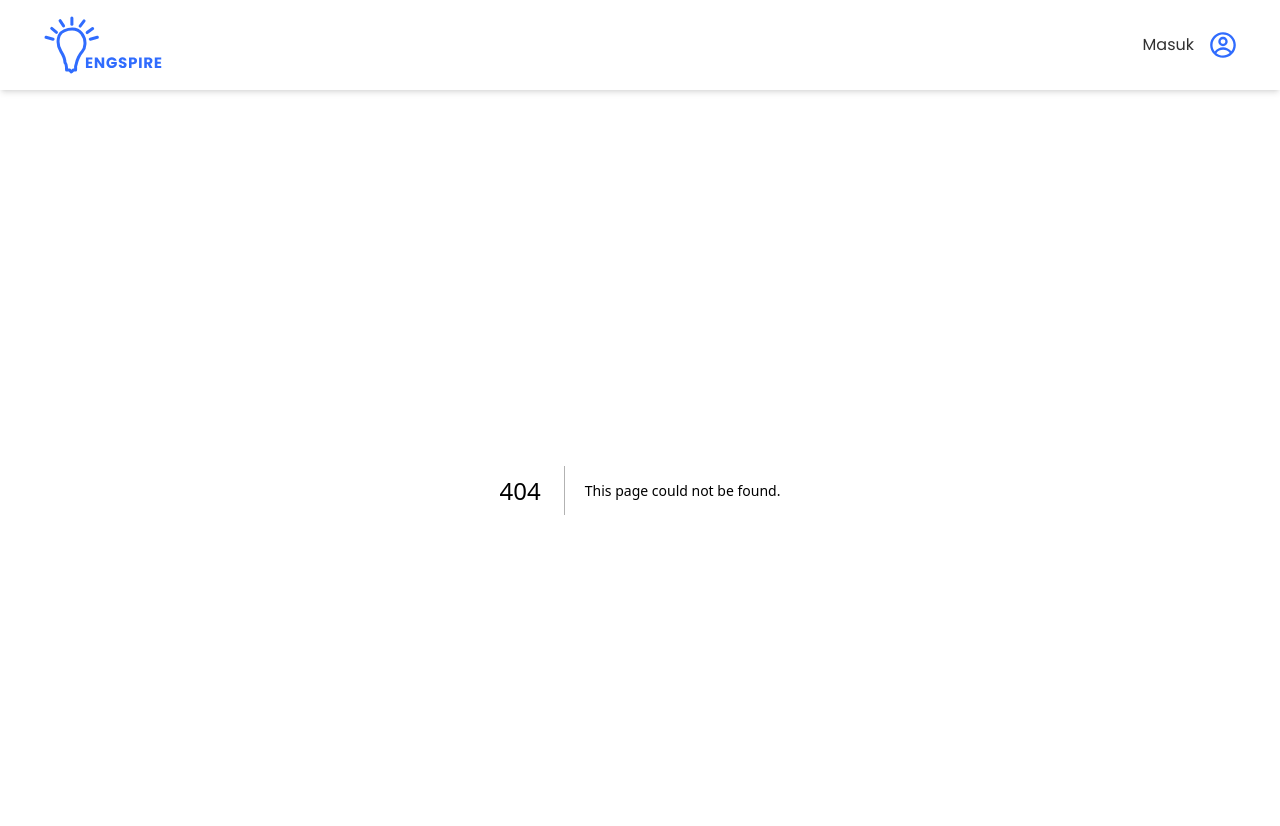
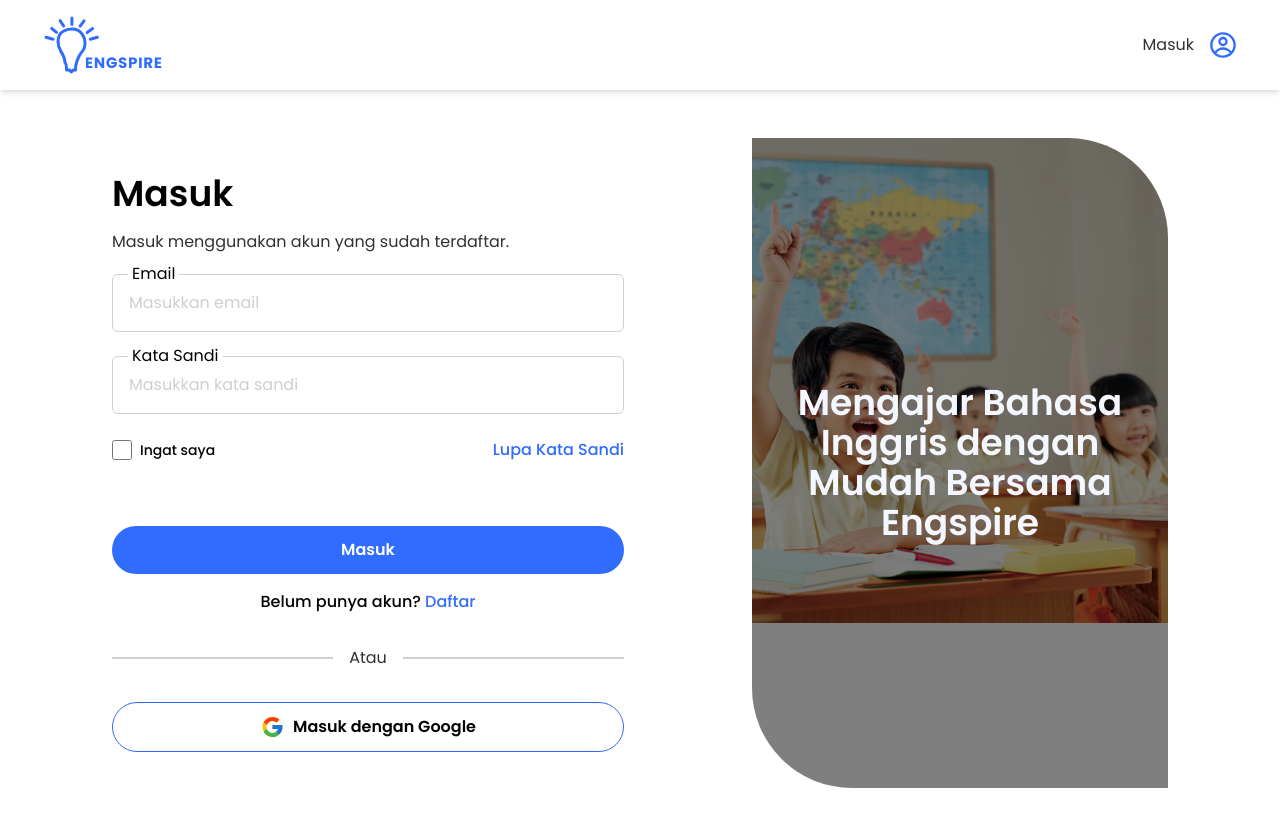
Before and after one commit to Hilaladiii/engspire, a Next.js app: page /sign-in in a window 1280 px wide. Before the commit this address had no page. Shown: the top 826 px of the page. After the commit the page ends 800 px from the top, so only its background shows below. Built offline with nearby package versions, Linux system fonts and the light colour scheme.

Commit message:
feat : add sign-in page

```diff
--- /dev/null
+++ b/src/app/(auth)/sign-in/_components/SignInForm.tsx
@@ -0,0 +1,66 @@
+import { z } from "zod";
+import CheckBox from "@/components/elements/CheckBox";
+import Input from "@/components/elements/Input";
+import { zodResolver } from "@hookform/resolvers/zod";
+import { SubmitHandler, useForm } from "react-hook-form";
+import Link from "next/link";
+import Button from "@/components/elements/Button";
+
+const signInSchema = z.object({
+  email: z.string().email("Email tidak valid"),
+  password: z.string().min(1, "Kata sandi wajib diisi"),
+});
+
+type TSignIn = z.infer<typeof signInSchema>;
+
+export default function SignInForm() {
+  const {
+    register,
+    formState: { errors },
+    handleSubmit,
+  } = useForm<TSignIn>({
+    resolver: zodResolver(signInSchema),
+  });
+
+  const onSubmit: SubmitHandler<TSignIn> = (data) => {
+    console.log(data);
+  };
+
+  return (
+    <form
+      onSubmit={handleSubmit(onSubmit)}
+      className="mt-5 flex flex-col gap-6"
+    >
+      <Input
+        register={register}
+        name="email"
+        errors={errors.email}
+        label="Email"
+        placeholder="Masukkan email"
+        type="email"
+        fullWidth
+      />
+      <Input
+        register={register}
+        name="password"
+        errors={errors.password}
+        label="Kata Sandi"
+        placeholder="Masukkan kata sandi"
+        type="password"
+        fullWidth
+      />
+      <div className="flex justify-between">
+        <CheckBox id="remind" label="Ingat saya" />
+        <Link
+          href="/forgot-password"
+          className="text-lightningBlue font-medium"
+        >
+          Lupa Kata Sandi
+        </Link>
+      </div>
+      <Button className="mt-10" fullWidth>
+        Masuk
+      </Button>
+    </form>
+  );
+}
--- /dev/null
+++ b/src/app/(auth)/sign-in/page.tsx
@@ -0,0 +1,33 @@
+"use client";
+
+import Link from "next/link";
+import Button from "@/components/elements/Button";
+import Divider from "@/components/elements/Divider";
+import AuthLayout from "@/components/layouts/AuthLayout";
+import SignInForm from "./_components/SignInForm";
+import Google from "@/assets/svg/google.svg";
+
+export default function SignInPage() {
+  return (
+    <AuthLayout
+      title="Masuk"
+      description="Masuk menggunakan akun yang sudah terdaftar."
+    >
+      <SignInForm />
+      <p className="mt-4 text-center font-medium">
+        Belum punya akun?{" "}
+        <Link href="/sign-up" className="text-lightningBlue">
+          Daftar
+        </Link>
+      </p>
+      <Divider label="Atau" />
+      <Button
+        className="flex items-center justify-center gap-2"
+        variant="secondary"
+        fullWidth
+      >
+        <Google /> Masuk dengan Google
+      </Button>
+    </AuthLayout>
+  );
+}
```
